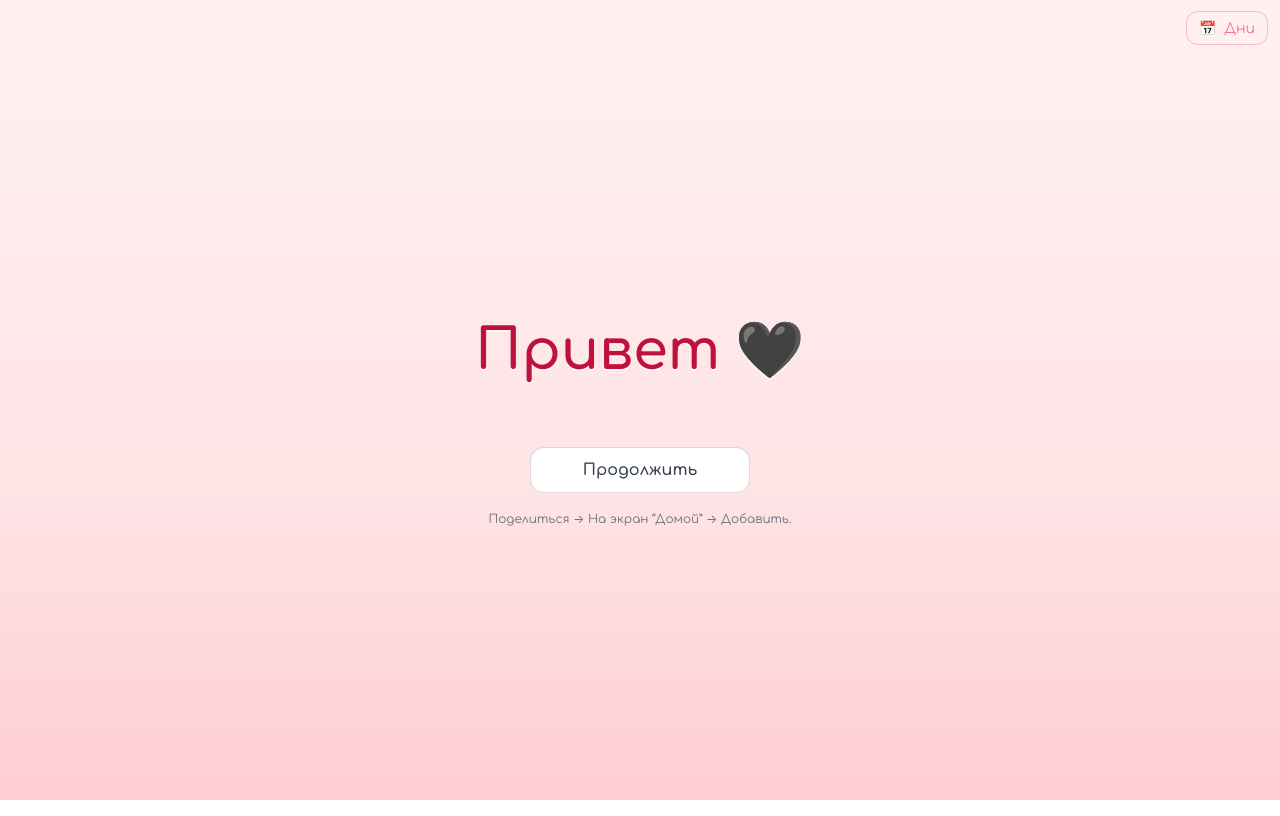
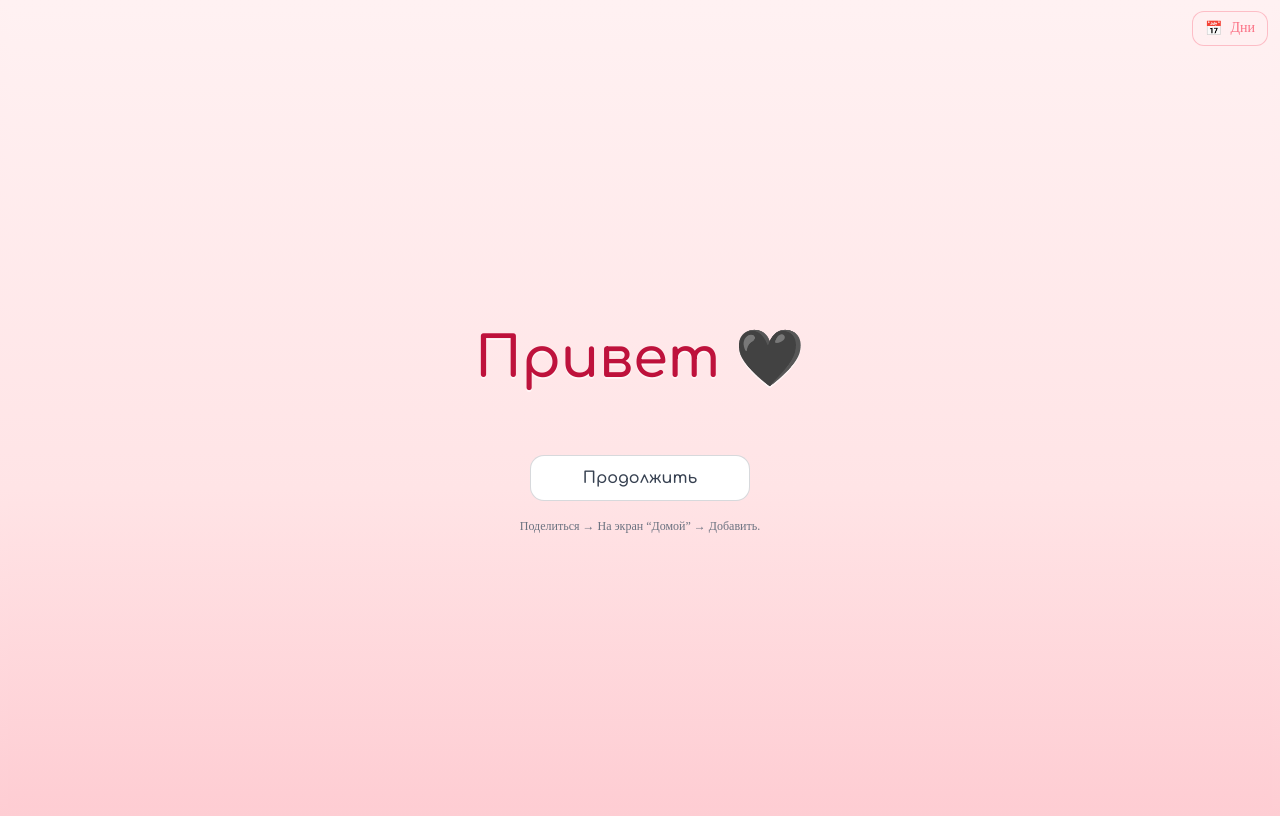
Before and after one commit to Aklavilone/aklavlione.github.io, a plain HTML site: page index.html in a window 1280 px wide. Drawn offline with Linux system fonts and the light colour scheme.

Commit message:
index.html

```diff
--- a/index.html
+++ b/index.html
@@ -33,14 +33,17 @@
       --fade-ms:1000ms;     /* 800–1200 мс */
     }
     *{box-sizing:border-box}
-    html,body{height:100%}
-    body{
-      margin:0;
-      font-family:'Comfortaa', system-ui, -apple-system, Segoe UI, Roboto, sans-serif;
-      color:var(--text);
-      background:linear-gradient(180deg,var(--pink-50),var(--pink-100) 60%, var(--pink-200));
-      -webkit-tap-highlight-color:transparent;
-    }
+    html, body{
+  min-height:100%;
+  height:auto;                 /* позволяем странице расти выше вьюпорта */
+}
+html{
+  background: linear-gradient(180deg,var(--pink-50),var(--pink-100) 60%, var(--pink-200));
+  background-repeat:no-repeat; /* не даём повторяться при скролле */
+}
+body{
+  background:inherit;          /* тянем тот же градиент и на body */
+}
 
     /* ===== Layout ===== */
     #app{ min-height:100svh; display:flex; flex-direction:column; }
```
